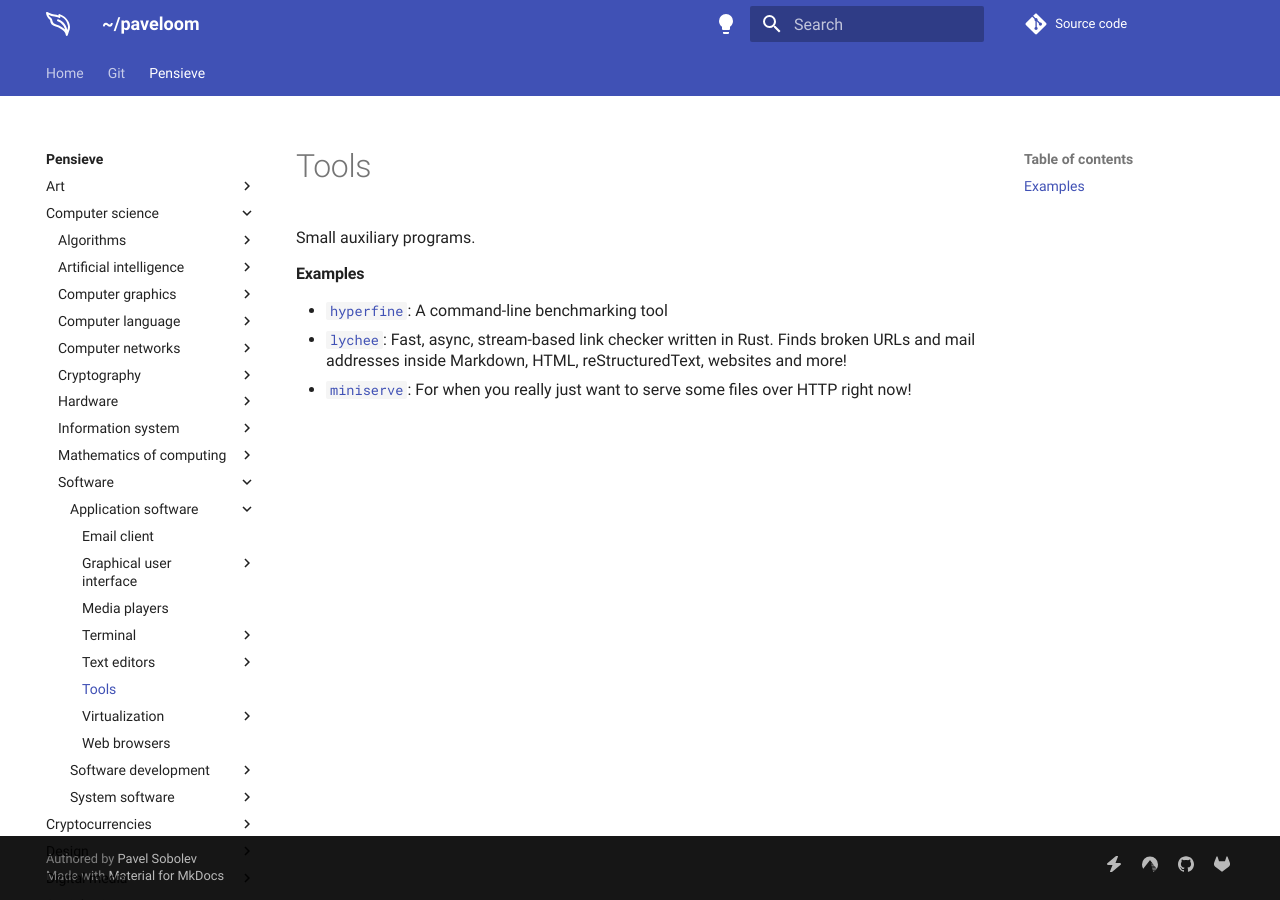
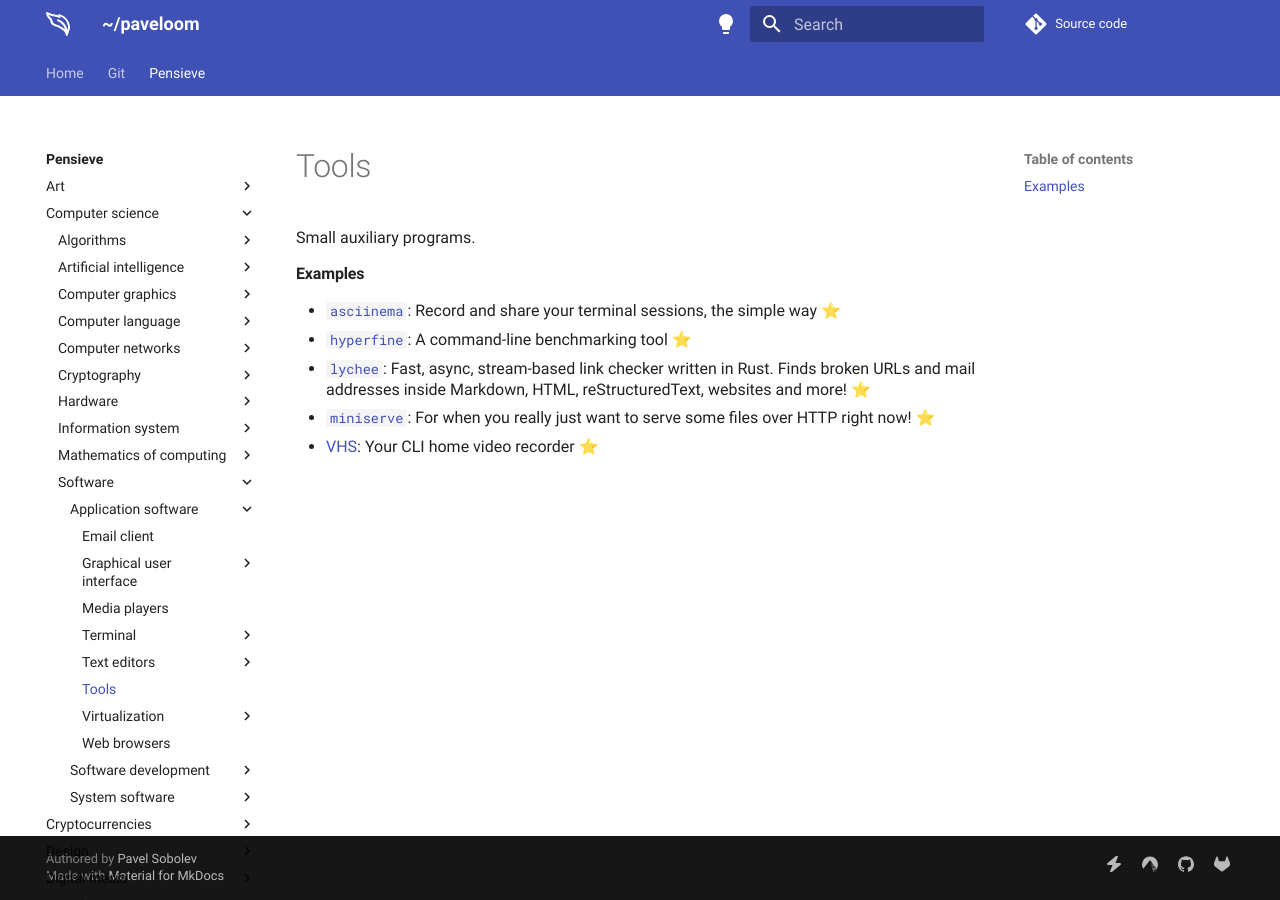
Before and after one commit to paveloom/paveloom.dev, an MkDocs documentation site: the page built from content/pensieve/tools.md, in a window 1280 px wide. Built offline with MkDocs 1.6.1 and Material for MkDocs 9.7.7, drawn with Linux system fonts in a browser that asks for light colours; comment, search, counter and statistics services are not loaded.

Commit message:
Pensieve: update the Tools page.

```diff
--- a/content/pensieve/tools.md
+++ b/content/pensieve/tools.md
@@ -3,6 +3,8 @@
 Small auxiliary programs.
 
 #### Examples
-- [`hyperfine`](https://github.com/sharkdp/hyperfine): A command-line benchmarking tool
-- [`lychee`](https://github.com/lycheeverse/lychee): Fast, async, stream-based link checker written in Rust. Finds broken URLs and mail addresses inside Markdown, HTML, reStructuredText, websites and more!
-- [`miniserve`](https://github.com/svenstaro/miniserve): For when you really just want to serve some files over HTTP right now!
+- [`asciinema`](https://asciinema.org): Record and share your terminal sessions, the simple way ⭐
+- [`hyperfine`](https://github.com/sharkdp/hyperfine): A command-line benchmarking tool ⭐
+- [`lychee`](https://github.com/lycheeverse/lychee): Fast, async, stream-based link checker written in Rust. Finds broken URLs and mail addresses inside Markdown, HTML, reStructuredText, websites and more! ⭐
+- [`miniserve`](https://github.com/svenstaro/miniserve): For when you really just want to serve some files over HTTP right now! ⭐
+- [VHS](https://github.com/charmbracelet/vhs): Your CLI home video recorder ⭐
```
